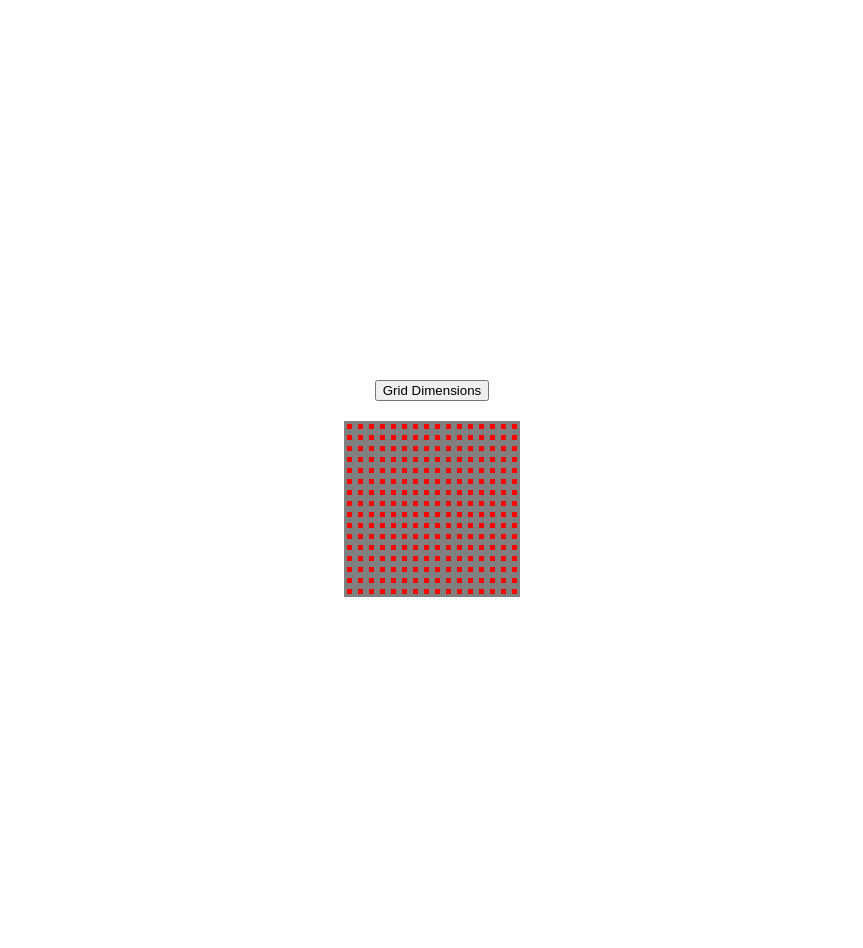
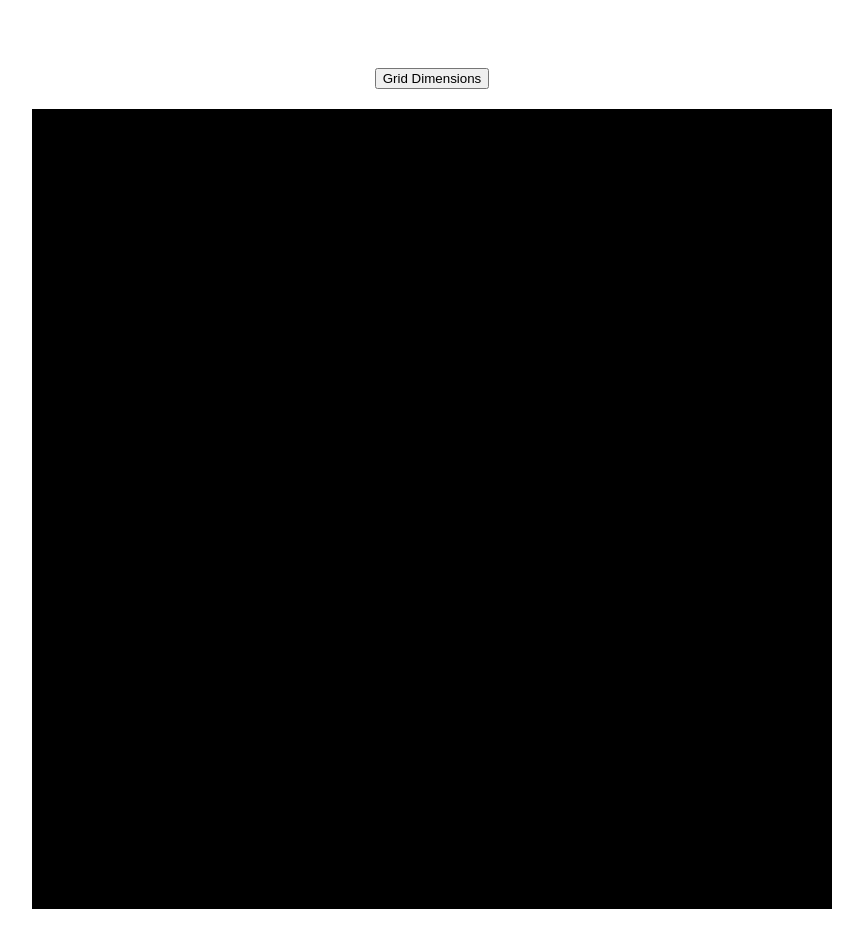
Before and after one commit to juancorrea50/etch-a-sketch, a plain HTML site: page index.html in a window 1280 px wide. Shown: the whole page, without its empty margins (208-1071 px from the left). Drawn offline with Linux system fonts and the light colour scheme.

Commit message:
Change container to have static dimensions and add logic to divs
Container now has a set width and height to match assignment specs.
Divs now change size according to the input from the user to fit into
container's dimensions. Color of divs changed for better contrast.

```diff
--- a/javascript.js
+++ b/javascript.js
@@ -13,10 +13,10 @@ function createGrid(){
         for(y=0;y<(userHeight);y++){
             //Divs created in memory and appended at the end of the for loop
             const divs = document.createElement('div');
-            divs.style.cssText = 'height: 5px; width: 5px; margin: 3px; background: red;';
+            divs.style.cssText = 'background-color: black;';
 
-            container.style.height = `${userHeight*11}px`;
-            container.style.width = `${userWidth*11}px`;
+            divs.style.height = `${800/userHeight}px`;
+            divs.style.width = `${800/userWidth}px`;
 
             // *Hover effect*
             //Mouse enter
@@ -24,7 +24,7 @@ function createGrid(){
                  e.target.style.backgroundColor = "white";
 
                 setTimeout(() => {
-                    e.target.style.backgroundColor="red";
+                    e.target.style.backgroundColor="black";
                 }, 500);
             })
              //Mouse over
@@ -32,7 +32,7 @@ function createGrid(){
                 e.target.style.backgroundColor = "white";
 
                 setTimeout(() => {
-                    e.target.style.backgroundColor = "red";
+                    e.target.style.backgroundColor = "black";
                 }, 500);
             });
 
@@ -43,7 +43,7 @@ function createGrid(){
      }
 }
 
-//initialize grid 16x16
+//initialize grid to 16x16
 createGrid();
 
 //Create new grid
--- a/styles.css
+++ b/styles.css
@@ -8,12 +8,12 @@
     background-color: white;
 }
 .container{
-    background-color: grey;
     display:flex;
-    height: auto;
+    height: 800px;
     width: 800px;
     flex-wrap: wrap;
     margin: 20px;
     justify-content: center;
     align-items: center;
+    padding: 0px;
 }
```
